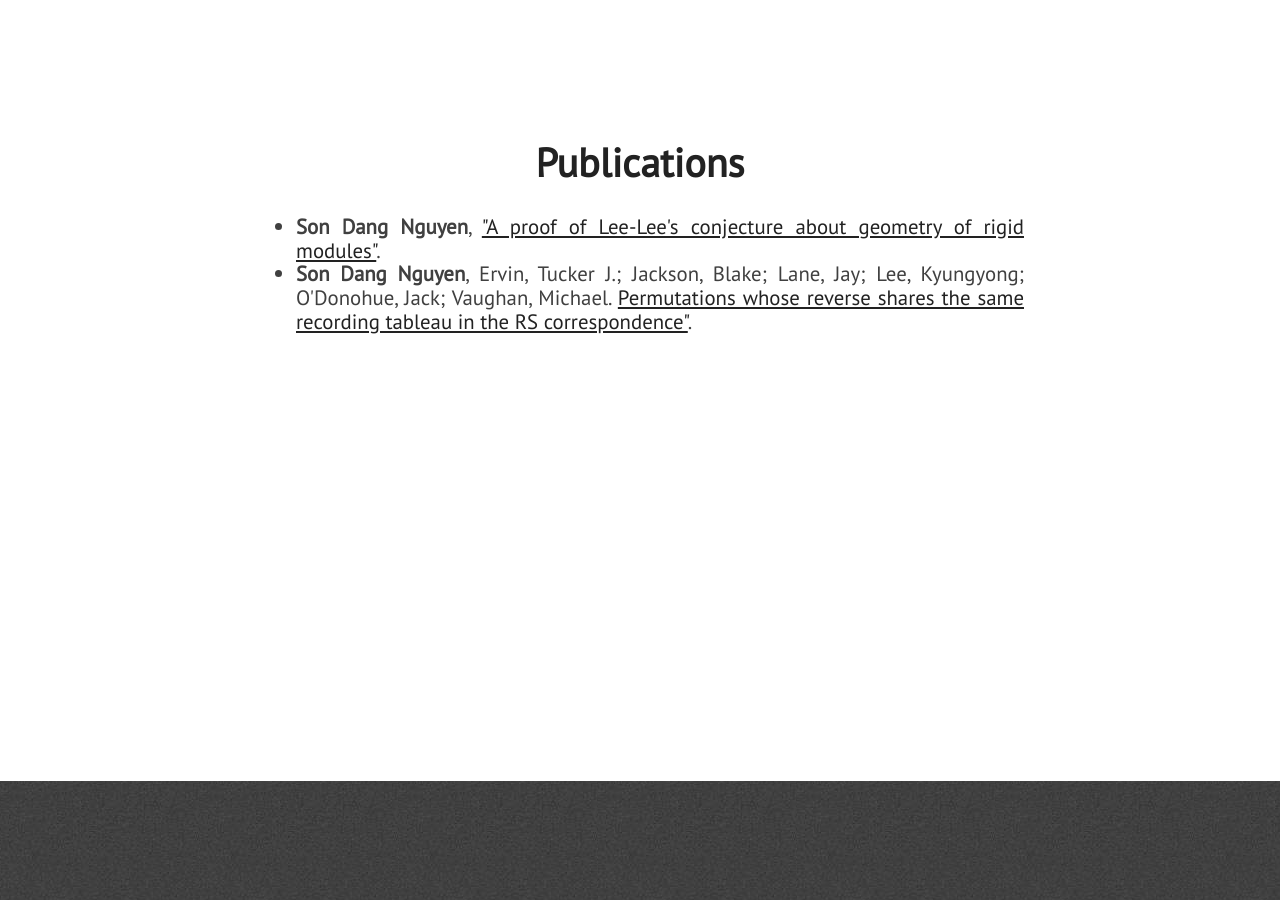
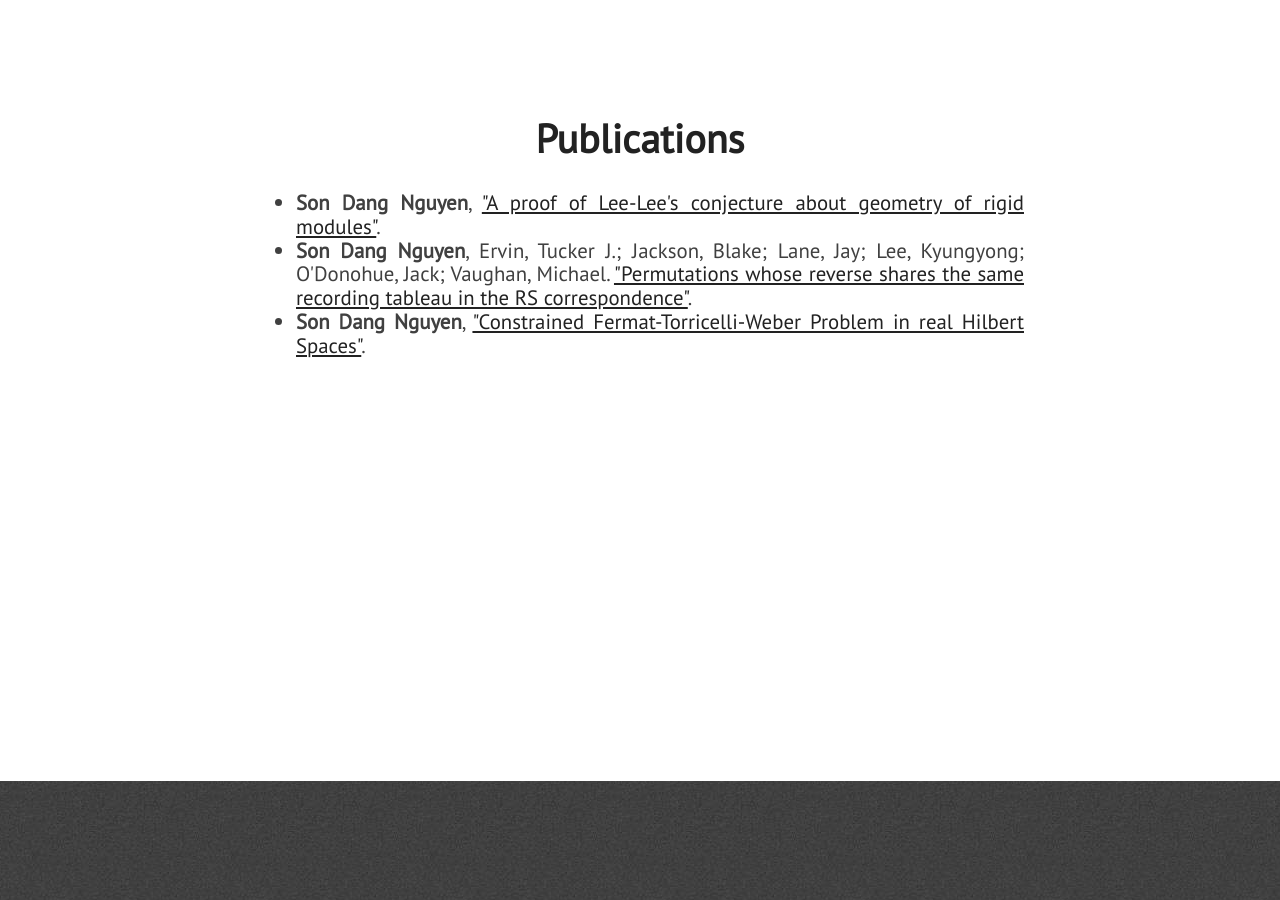
Before and after one commit to nguyendangson/sondangnguyen, a Jekyll site: the page built from index.html, in a window 1280 px wide and 900 px high, scrolled down 5234 px. Built offline with Jekyll 4.4.1, drawn with Linux system fonts in a browser that asks for light colours; nearby versions of some CDN libraries.

Commit message:
Update publications.html

```diff
--- a/_includes/publications.html
+++ b/_includes/publications.html
@@ -6,8 +6,9 @@
 			<li><strong>Son Dang Nguyen</strong>,
 <a href="https://www.sciencedirect.com/science/article/abs/pii/S0021869322004045">"A proof of Lee-Lee's conjecture about geometry of rigid modules"</a>.</li>
 			<li><strong>Son Dang Nguyen</strong>, Ervin, Tucker J.; Jackson, Blake; Lane, Jay; Lee, Kyungyong; O'Donohue, Jack; Vaughan, Michael.
-<a href="https://www.mat.univie.ac.at/~slc/wpapers/s86jackson.pdf">Permutations whose reverse shares the same recording tableau in the RS correspondence"</a>.</li>
-
+<a href="https://www.mat.univie.ac.at/~slc/wpapers/s86jackson.pdf">"Permutations whose reverse shares the same recording tableau in the RS correspondence"</a>.</li>
+			<li><strong>Son Dang Nguyen</strong>,
+<a href="https://arxiv.org/pdf/1806.04296.pdf">"Constrained Fermat-Torricelli-Weber Problem in real Hilbert Spaces"</a>.</li>
 		</ul>
         </div>
     </section>
```
